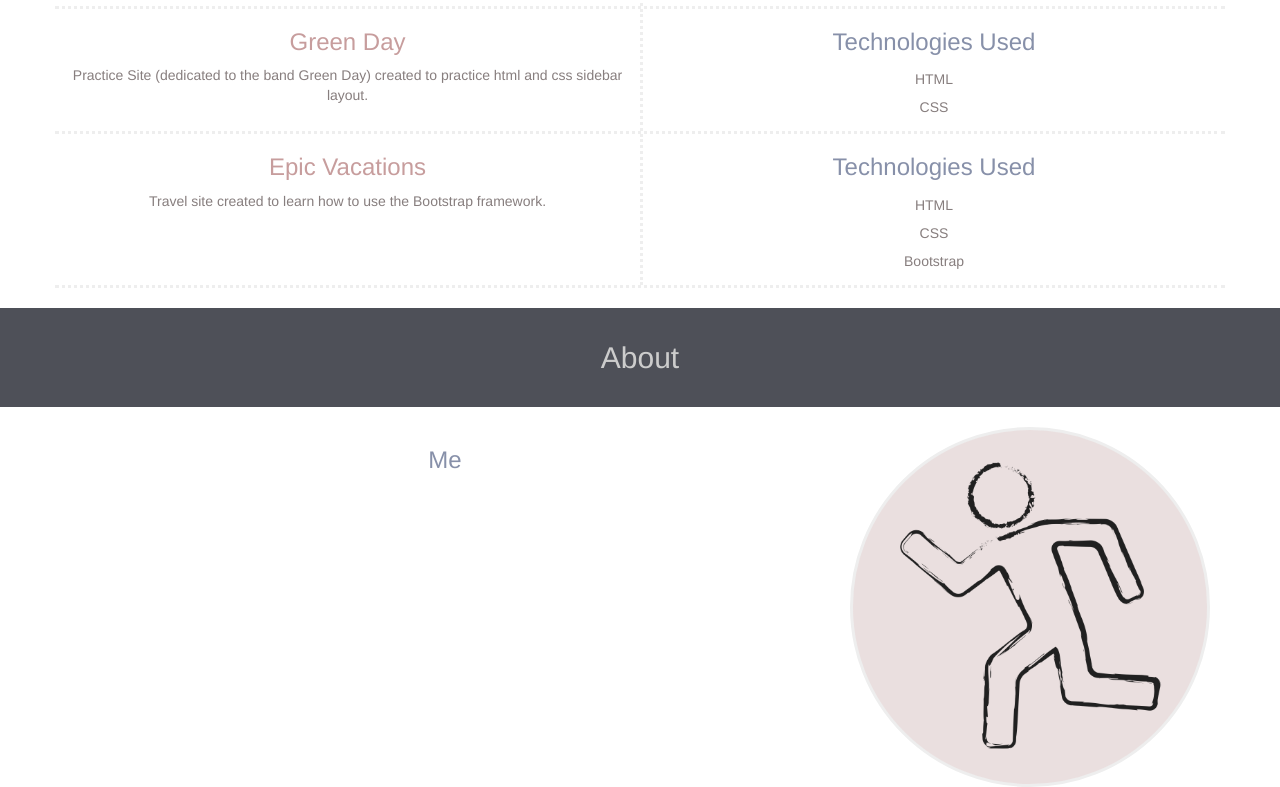
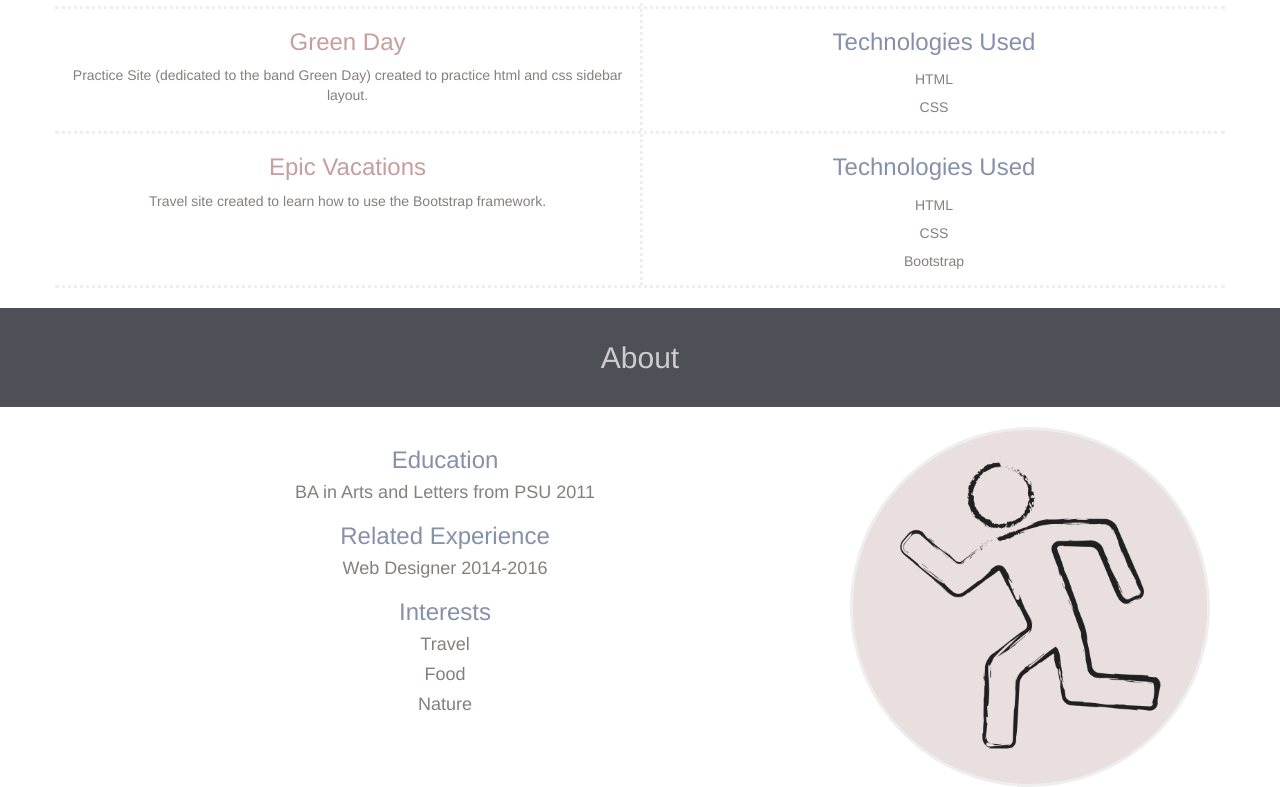
Before and after one commit to SkyRousse/Portfolio, a plain HTML site: page index.html in a window 1280 px wide. Shown: the part 879-1666 px from the top of the page. Drawn offline with nearby package versions, Linux system fonts and the light colour scheme.

Commit message:
add education,interests,and related experience to about section. Also adjust some colors and spacing of that new content

```diff
--- a/css/my-styles.css
+++ b/css/my-styles.css
@@ -53,13 +53,16 @@ div.divider {
   line-height: 2;
   padding-left: 0;
 }
-.about {
-
+.about span {
+  margin-bottom: 60px;
 }
 .about-icon img{
   border: 3px solid #eee;
-  background-color: rgba(189, 157, 157, 0.32);;
+  background-color: rgba(189, 157, 157, 0.32);
   border-radius: 1000px;
+}
+.about h4 {
+  color: rgba(135, 126, 126, 1);
 }
 
 /* Small devices (tablets, 768px and up) */
--- a/index.html
+++ b/index.html
@@ -111,7 +111,14 @@
       <div class="container about">
         <div class="row">
           <div class="col-sm-8">
-            <h3>Me</h3>
+            <span><h3>Education</h3>
+            <h4>BA in Arts and Letters from PSU 2011</h4></span>
+            <span><h3>Related Experience</h3>
+            <h4>Web Designer 2014-2016</h4></span>
+            <span><h3>Interests</h3>
+            <h4>Travel</h4>
+            <h4>Food</h4>
+            <h4>Nature</h4></span>
           </div>
           <div class="col-sm-4 about-icon">
             <img class="img-responsive" src="img/person-icon.png" alt="interests">
```
